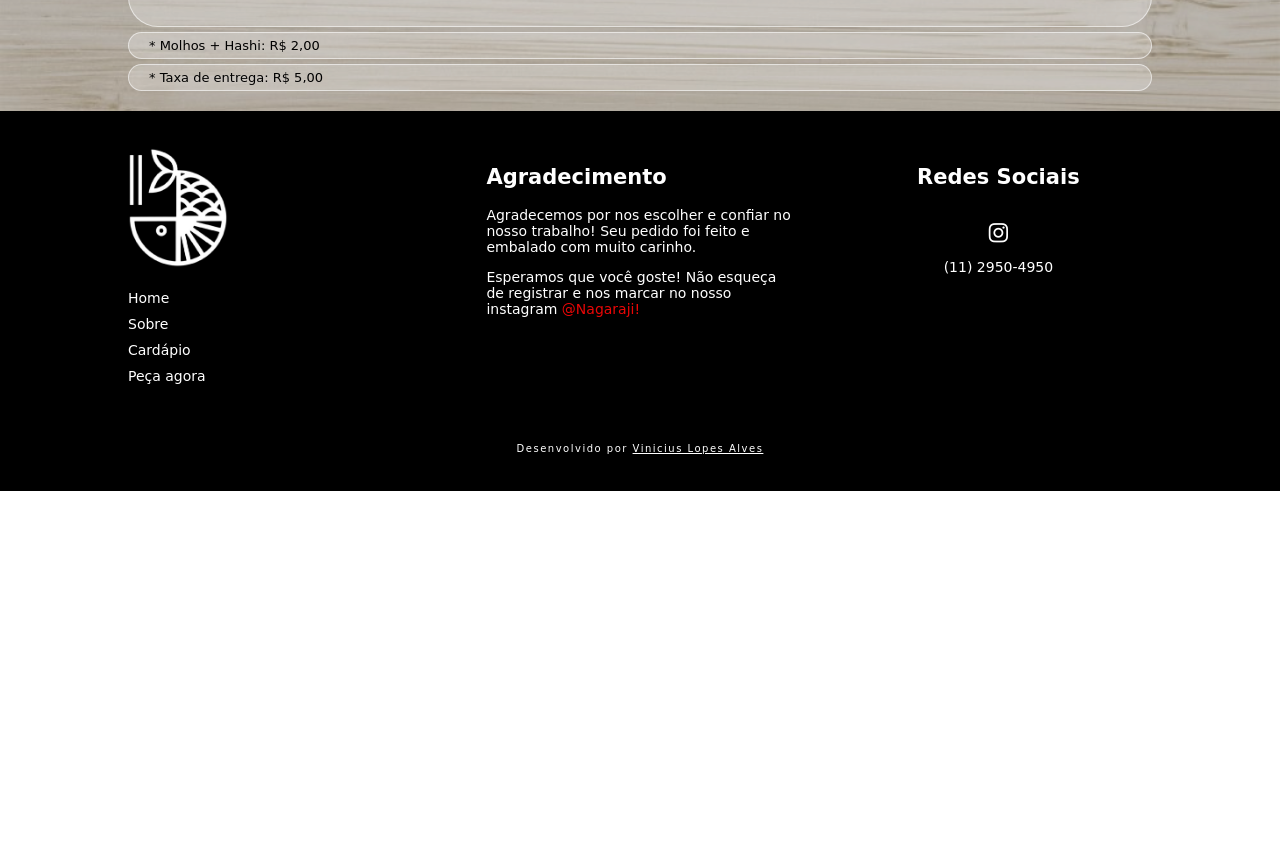
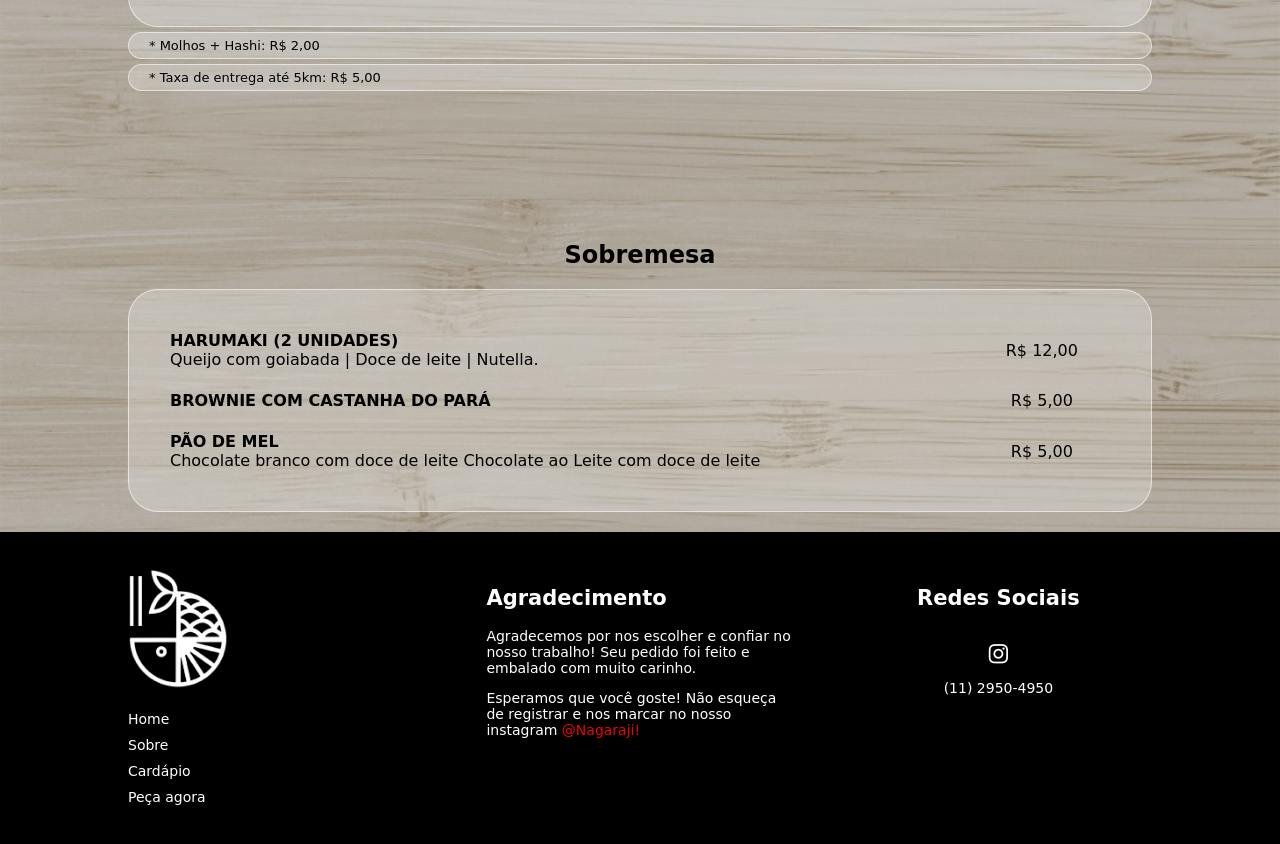
Before and after one commit to vanilanorca/nagaraji-sushi, a plain HTML site: page paginas/cardapio/cardapio.html in a window 1280 px wide. Shown: the part 5044-5888 px from the top of the page. Before the commit the page ends 5535 px from the top, so only its background shows below. Drawn offline with Linux system fonts and the light colour scheme; a web font is replaced by a local one.

Commit message:
sobremesas

```diff
--- a/paginas/cardapio/cardapio.html
+++ b/paginas/cardapio/cardapio.html
@@ -508,7 +508,36 @@
                 </tr>
             </table>
             <span class="observacoes">* Molhos + Hashi: R$ 2,00</span>
-            <span class="observacoes">* Taxa de entrega: R$ 5,00</span>
+            <span class="observacoes">* Taxa de entrega até 5km: R$ 5,00</span>
+
+            <h2 class="table-title">Sobremesa</h2>
+            <table>
+                <tr>
+                    <td>
+                        <b>HARUMAKI (2 UNIDADES)</b> <br>
+                        Queijo com goiabada | Doce de leite | Nutella.
+                    </td>
+
+                    <td>R$ 12,00</td>
+                </tr>
+
+                <tr>
+                    <td>
+                        <b>BROWNIE COM CASTANHA DO PARÁ</b>
+                    </td>
+
+                    <td>R$ 5,00</td>
+                </tr>
+
+                <tr>
+                    <td>
+                        <b>PÃO DE MEL</b> <br>
+                        Chocolate branco com doce de leite Chocolate ao Leite com doce de leite
+                    </td>
+
+                    <td>R$ 5,00</td>
+                </tr>
+            </table>
         </div>
 
         <footer>
```
